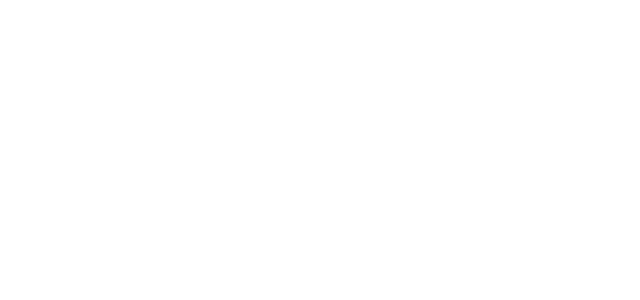
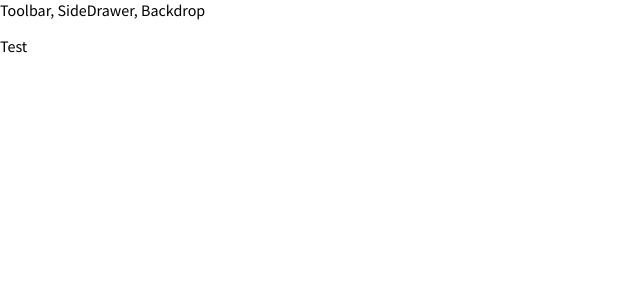
Before and after one commit to Hannah6898/react-builder-project, a React app: page / in a window 1280 px wide. Shown: the top 300 px of the page, without its empty margins (0-640 px from the left). Built offline with nearby package versions, Linux system fonts and the light colour scheme.

Commit message:
Created Layout component

```diff
--- a/src/App.js
+++ b/src/App.js
@@ -1,8 +1,15 @@
 import React, { Component } from "react";
+import Layout from "./components/Layout/Layout";
 
 class App extends Component {
   render() {
-    return <div></div>;
+    return (
+      <div>
+        <Layout>
+          <p>Test</p>
+        </Layout>
+      </div>
+    );
   }
 }
 
--- /dev/null
+++ b/src/components/Layout/Layout.js
@@ -0,0 +1,13 @@
+import React from "react";
+import Aux from "../../hoc/Aux";
+
+const Layout = (props) => {
+  return (
+    <Aux>
+      <div>Toolbar, SideDrawer, Backdrop</div>
+      <main>{props.children}</main>
+    </Aux>
+  );
+};
+
+export default Layout;
--- /dev/null
+++ b/src/hoc/Aux.js
@@ -0,0 +1,2 @@
+const aux = (props)=> props.children
+export default aux
```
